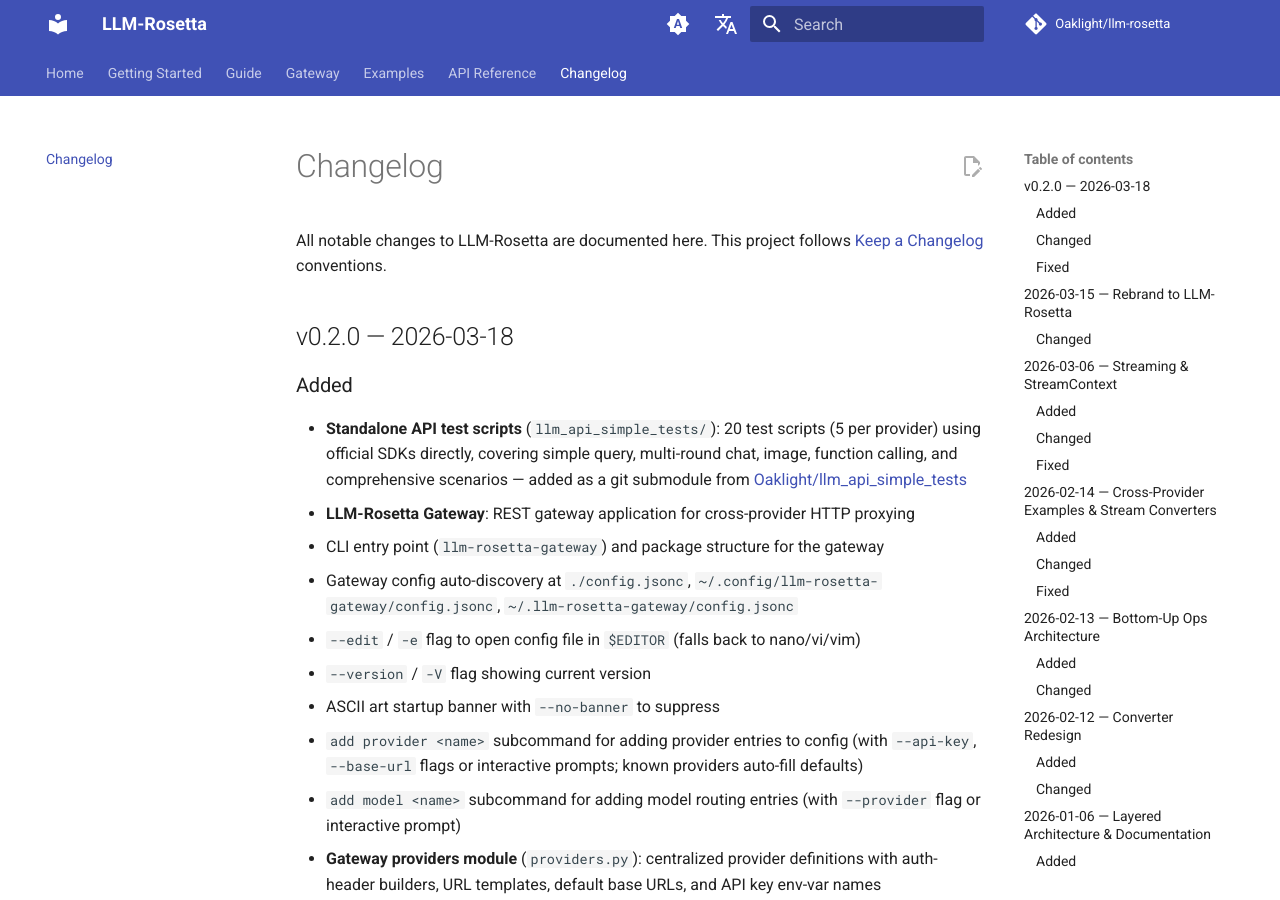
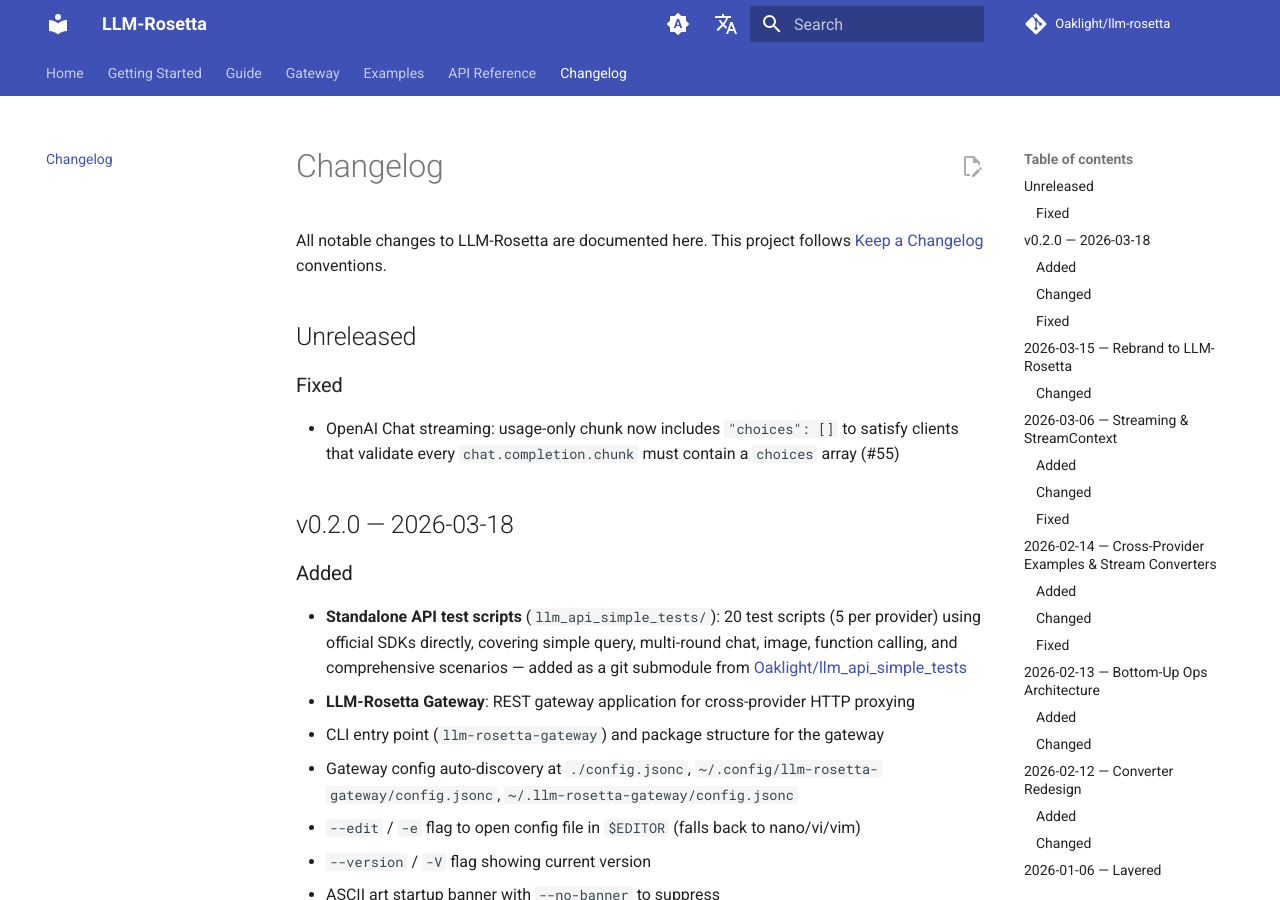
Before and after one commit to Oaklight/llm-rosetta, an MkDocs documentation site: the page built from docs/changelog.md, in a window 1280 px wide and 900 px high. Built offline with MkDocs 1.6.1 and Material for MkDocs 9.7.7, drawn with Linux system fonts in a browser that asks for light colours; comment, search, counter and statistics services are not loaded.

Commit message:
docs: add unreleased changelog entry for streaming usage chunk fix (#55)

```diff
--- a/docs/changelog.md
+++ b/docs/changelog.md
@@ -5,6 +5,12 @@
 # Changelog
 
 All notable changes to LLM-Rosetta are documented here. This project follows [Keep a Changelog](https://keepachangelog.com/) conventions.
+
+## Unreleased
+
+### Fixed
+
+- OpenAI Chat streaming: usage-only chunk now includes `"choices": []` to satisfy clients that validate every `chat.completion.chunk` must contain a `choices` array (#55)
 
 ## v0.2.0 — 2026-03-18
 
```
